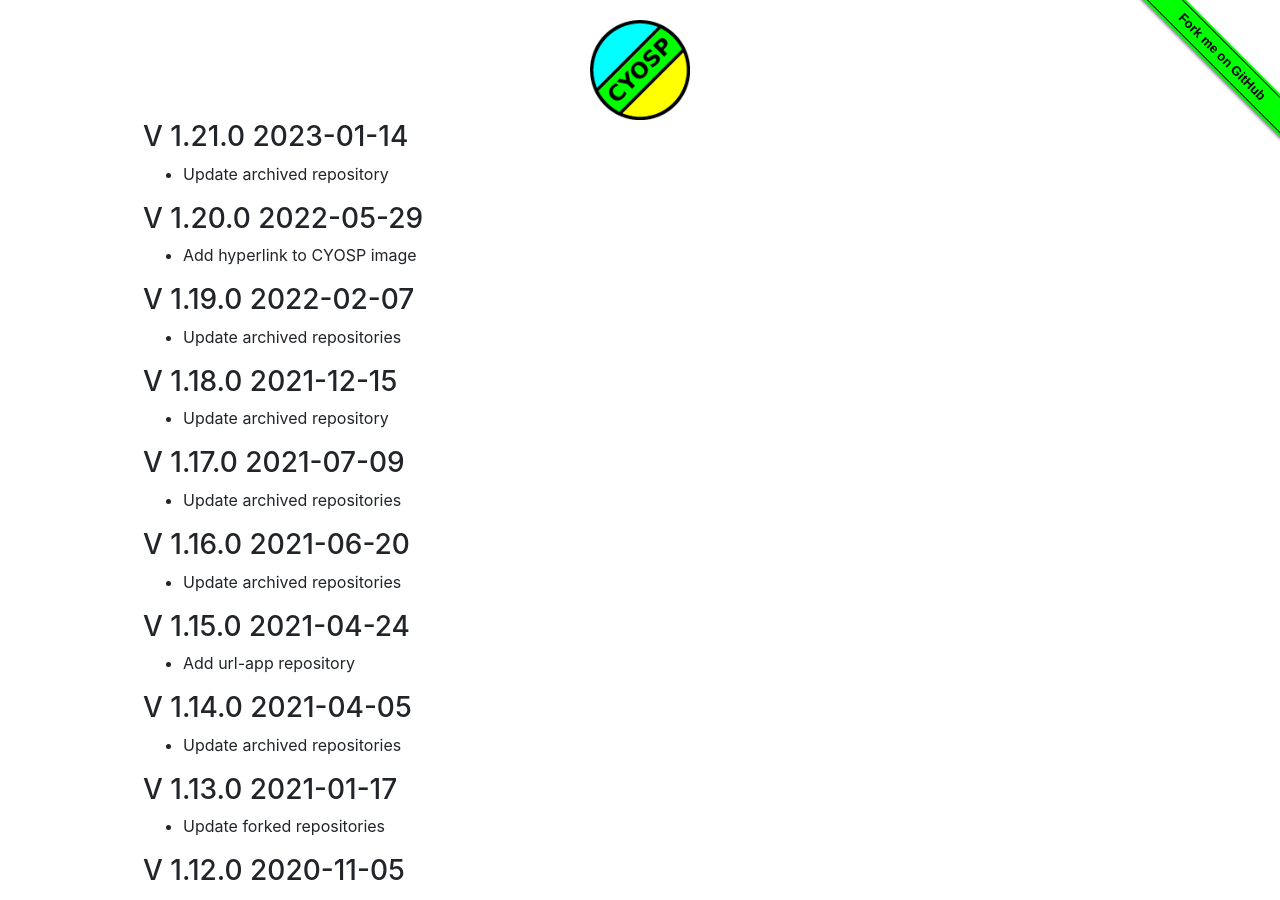
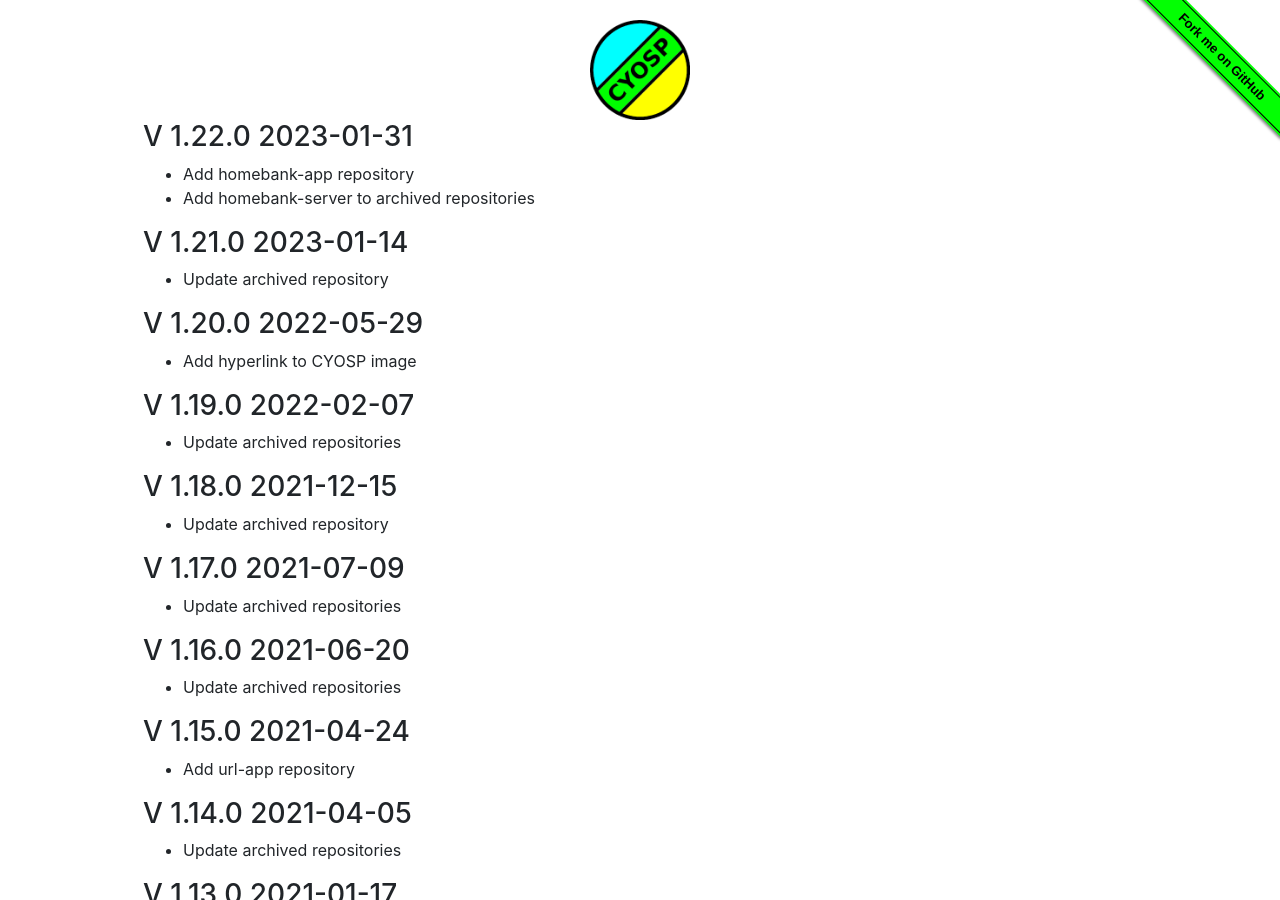
Before and after one commit to cyosp/cyosp.github.io, a Jekyll site: the page built from CHANGES.md, in a window 1280 px wide and 900 px high. Built offline with Jekyll 4.4.1, drawn with Linux system fonts in a browser that asks for light colours; our own code applies the rules of GitHub Pages for plain Markdown files.

Commit message:
Add homebank-app repository and homebank-server as archived repository

```diff
--- a/CHANGES.md
+++ b/CHANGES.md
@@ -1,3 +1,7 @@
+### V 1.22.0 2023-01-31
+- Add homebank-app repository
+- Add homebank-server to archived repositories
+
 ### V 1.21.0 2023-01-14
 - Update archived repository
 
```
